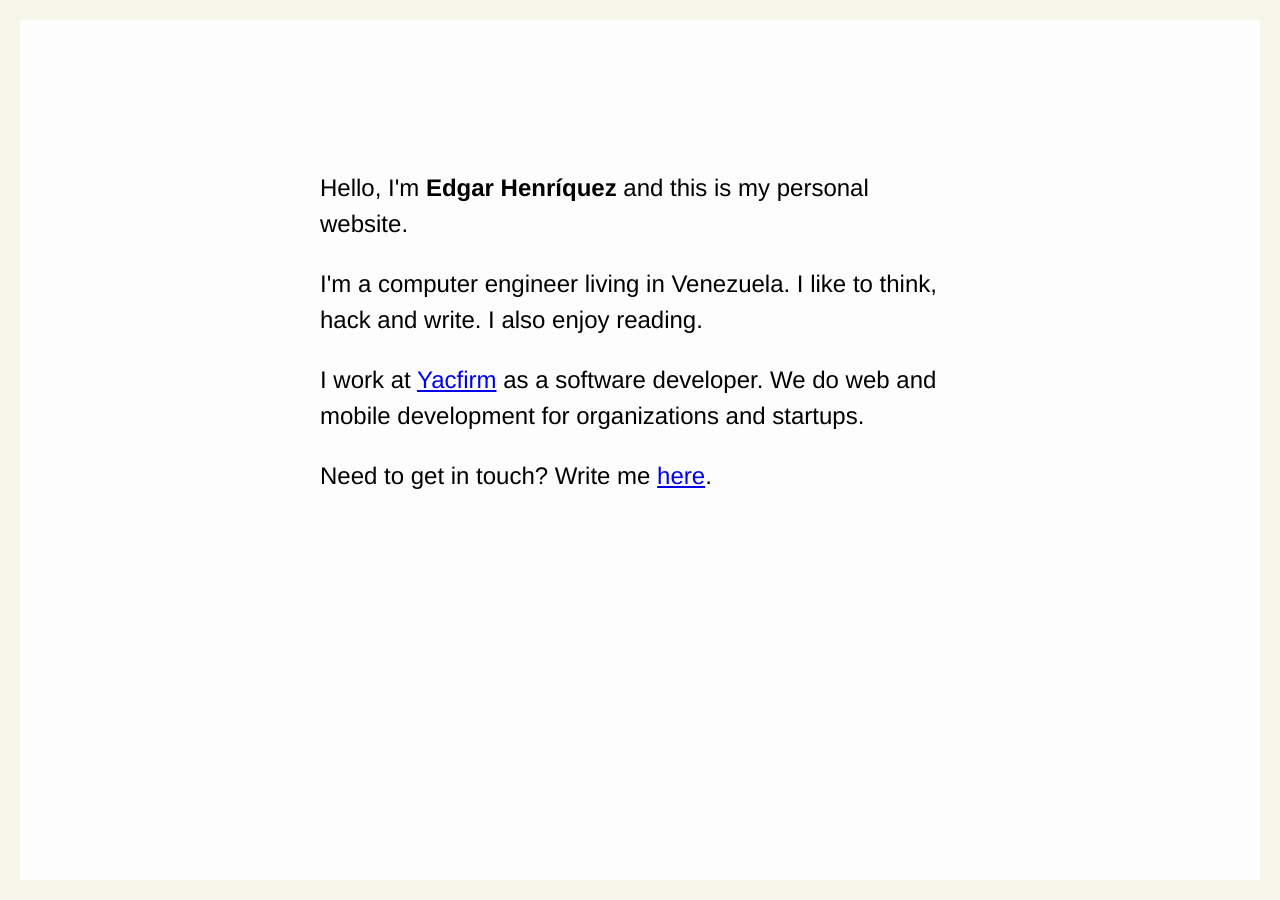
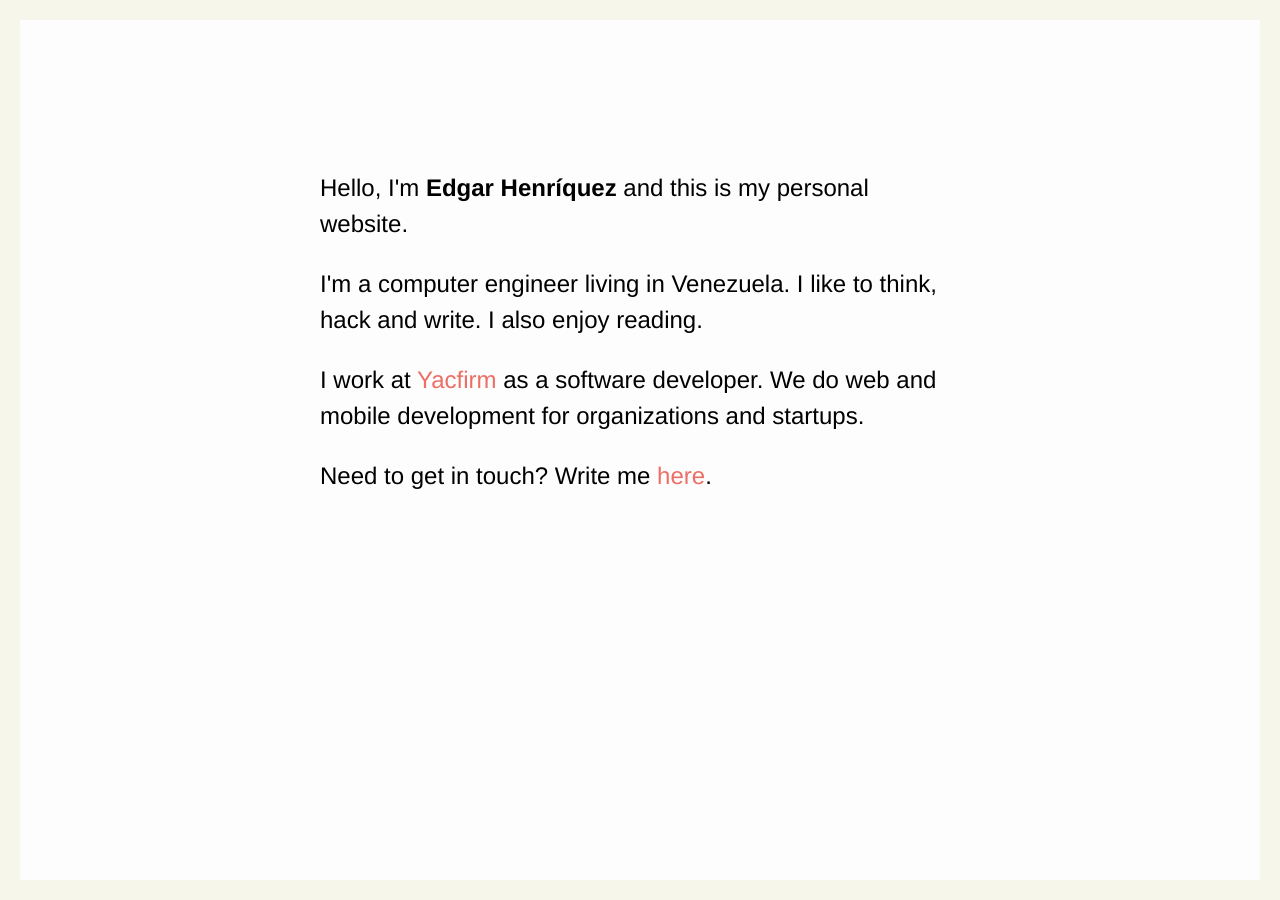
Before and after one commit to edgarhenriquez/edgarhenriquez.github.com, a Jekyll site: the page built from index.html, in a window 1280 px wide. Built offline with Jekyll 4.4.1, drawn with Linux system fonts in a browser that asks for light colours; nearby versions of some CDN libraries.

Commit message:
Add style for links

```diff
--- a/public/css/main.css
+++ b/public/css/main.css
@@ -15,6 +15,20 @@ h1 {
   color: #ed6e64;
 }
 
+a {
+  position: relative;
+  text-decoration: none;
+  color: #ed6e64;
+}
+
+a:hover {
+  color: #dc5d53;
+}
+
+a:active {
+  top: 1px;
+}
+
 .main {
   margin-top: 140px;
   font: 24px/36px "helvetica neue";
```
